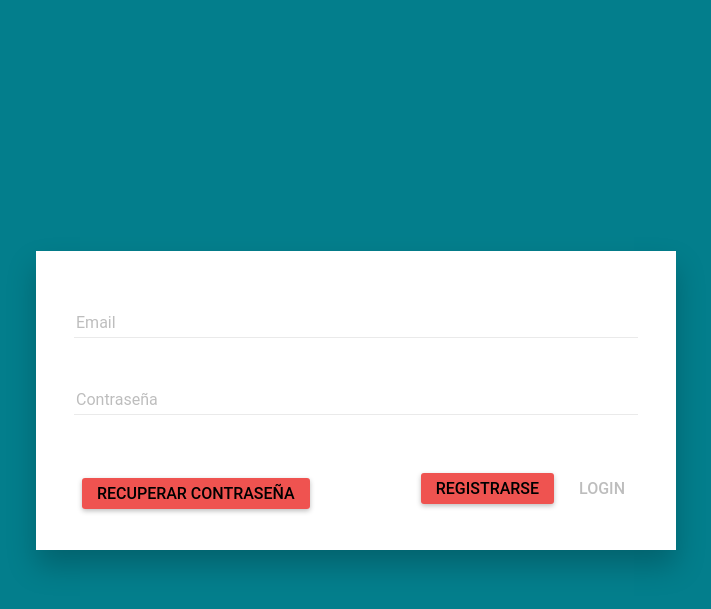
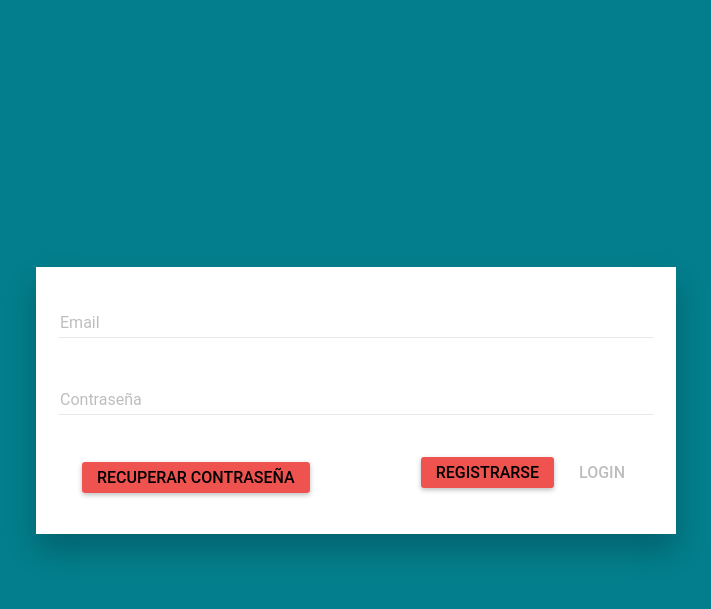
Before and after one commit to sergivillar/DealtDay-Server, a Django app: page /login in a window 1280 px wide. Shown: the top 609 px of the page, without its empty margins (284-995 px from the left). Run offline with Django 3.2, Linux system fonts and the light colour scheme.

Commit message:
Fix firefox & IE

```diff
--- a/profile/static/profile/templates/login.html
+++ b/profile/static/profile/templates/login.html
@@ -1,7 +1,7 @@
 <md-whiteframe class="md-whiteframe-z4 login-content" layout="column" layout-align="center"
                ng-controller="LoginCtrl as loginController">
     <form name="loginForm" novalidate>
-        <md-content class="md-padding" layout="column" layout-fill>
+        <div class="md-padding" layout="column">
             <md-input-container>
                 <label>Email</label>
                 <input ng-model="user.email" type="email" ng-required="true">
@@ -10,9 +10,9 @@
                 <label>Contraseña</label>
                 <input ng-model="user.password" type="password" ng-required="true">
             </md-input-container>
-        </md-content>
+        </div>
 
-        <md-content layout-padding layout="column" layout-gt-lg="row"
+        <div layout-padding layout="column" layout-gt-lg="row"
                     layout-align-gt-lg="space-between center" layout-align="center center">
             <div flex>
                 <md-button class="md-raised md-primary" ng-href="/#/recuperar/">Recuperar Contraseña</md-button>
@@ -22,7 +22,7 @@
                 <md-button class="md-raised md-primary" ng-href="/#/registro/">Registrarse</md-button>
                 <md-button class="md-raised md-primary" ng-click="login()" ng-disabled="loginForm.$invalid">Login</md-button>
             </div>
-        </md-content>
+        </div>
     </form>
 
 </md-whiteframe>
--- a/static/sass/style.scss
+++ b/static/sass/style.scss
@@ -20,7 +20,7 @@ body {
     width: 90%;
   }
   > form {
-    > md-content {
+    > div {
       > div {
         > a, button {
           padding-left: 15px;
@@ -38,13 +38,13 @@ body {
   }
 }
 
-.login-content {
+.register-content {
   width: 50%;
   @media screen and (max-width: $screen-small) {
     width: 90%;
   }
   > form {
-    > md-content {
+    > div {
       > a {
         padding-left: 15px;
         padding-right: 15px;
```
Also changed, not shown: profile/static/profile/templates/registro.html (+13 -11 lines), static/css/custom-style.css (+6 -6 lines), static/css/style.css, static/js/built/dealtday.js, 1 other file.
